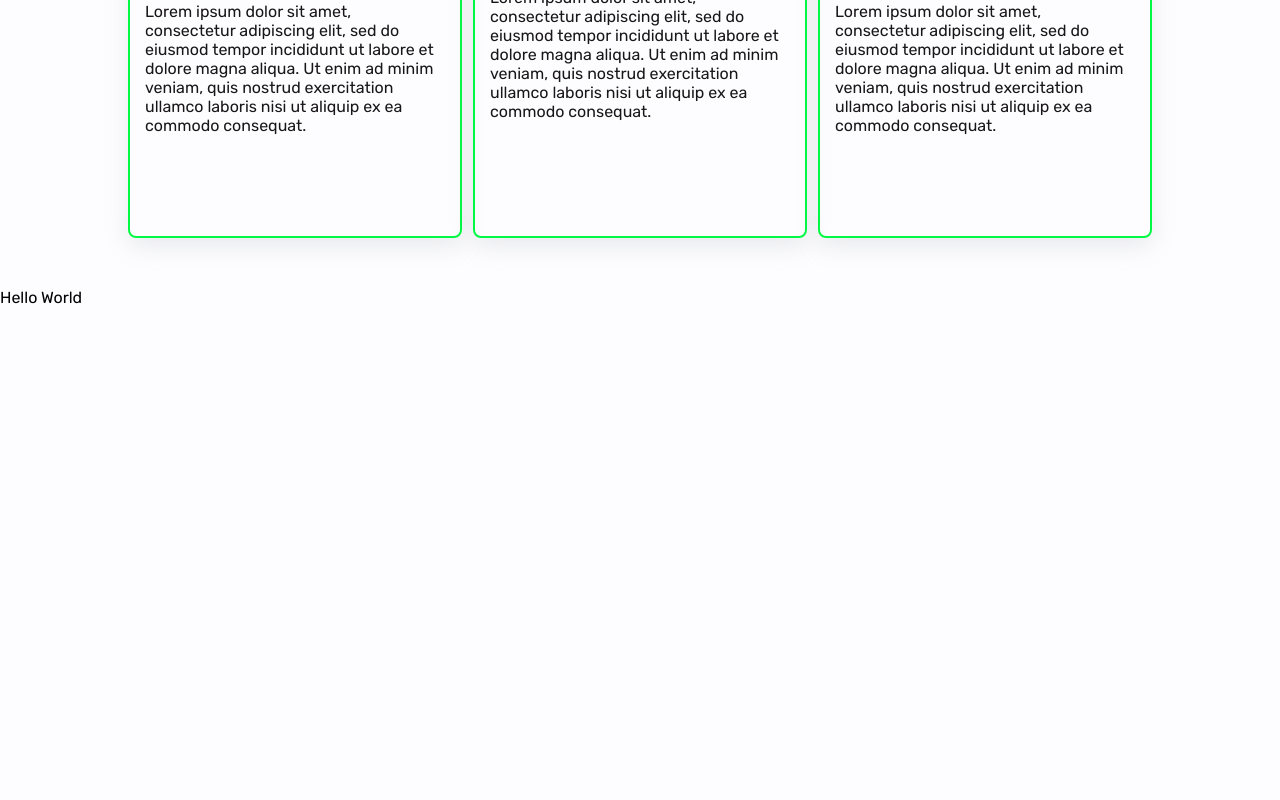
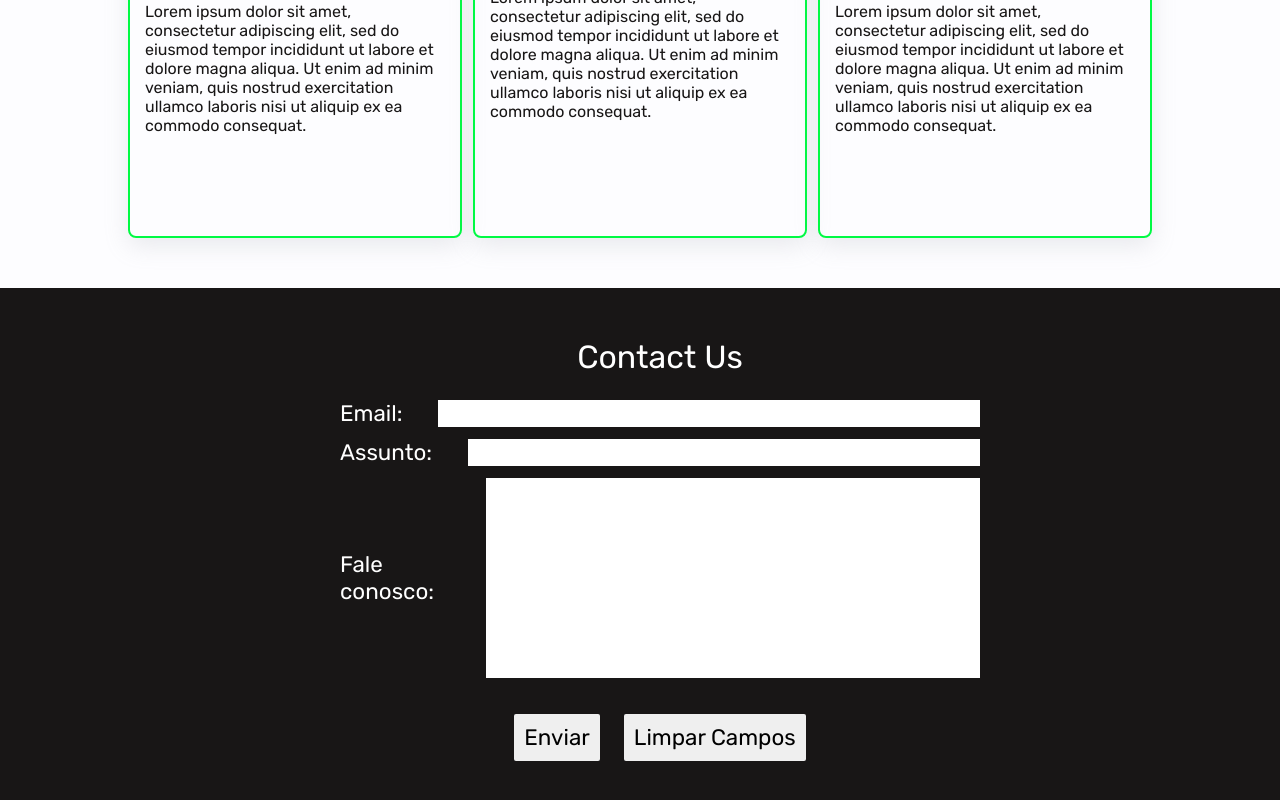
Before and after one commit to ItaloCosta99/landing-page-lcc-test, a React (Create React App) app: page / in a window 1280 px wide. Shown: the part 976-1776 px from the top of the page. Before the commit the page ends 1283 px from the top, so only its background shows below. Built offline with nearby package versions, Linux system fonts and the light colour scheme.

Commit message:
feat: form section

```diff
--- a/src/App.js
+++ b/src/App.js
@@ -1,4 +1,5 @@
 import Cards from './components/Cards';
+import Form from './components/Form';
 import Home from './components/Home';
 import Navbar from './components/Navbar';
 
@@ -8,7 +9,7 @@ function App() {
       <Navbar />
       <Home />
       <Cards />
-      <h1>Hello World</h1>
+      <Form />
     </div>
   );
 }
--- /dev/null
+++ b/src/components/Form/index.js
@@ -0,0 +1,29 @@
+import './style.css'
+export default function Form() {
+  return (
+    <form className="form" action="" method="POST" enctype="text/plain">
+      <h1>Contact Us</h1>
+      <div className="wrapper">
+        <div className="field">
+          <label for="email">Email:
+            <input type="text" name="email" id="email" />
+          </label>
+        </div>
+        <div className="field">
+          <label for="email">Assunto:
+            <input type="text" name="subject" id="Subject" />
+          </label>
+        </div>
+        <div className="field">
+          <label>Fale conosco:
+            <textarea className="talk-with-us" type="text" name="comments" id="comments"></textarea>
+          </label>
+        </div>
+        <div className="buttons">
+          <input type="submit" name="submit" value="Enviar" />
+          <input type="reset" name="reset" value="Limpar Campos" />
+        </div>
+      </div>
+    </form>
+  );
+}
--- /dev/null
+++ b/src/components/Form/style.css
@@ -0,0 +1,78 @@
+.form {
+  display: flex;
+  justify-content: center;
+  align-items: center;
+  flex-direction: column;
+  margin: 0 auto;
+  padding: 50px 20px;
+  width: 100%;
+  background: var(--primary-color);
+}
+
+.form h1 {
+  font-size: 2rem;
+  color: #fff;
+}
+
+@media screen and (max-width: 768px) {
+  .form {
+    padding: 50px 0;
+  }
+}
+
+.form .wrapper {
+  display: flex;
+  align-items: center;
+  justify-content: center;
+  flex-direction: column;
+  gap: 12px;
+  width: 100%;
+  max-width: 800px;
+  font-size: 1.4rem;
+  margin-top: 24px;
+}
+
+.form .wrapper>div {
+  display: flex;
+  align-items: center;
+  justify-content: center;
+  width: 100%;
+}
+
+.form .wrapper :last-child {
+  gap: 24px;
+}
+
+.form .wrapper .field label {
+  display: flex;
+  align-items: center;
+  justify-content: center;
+  color: #fff;
+  width: 80%;
+}
+
+.form .wrapper .field input, .form .wrapper .field textarea {
+  width: 100%;
+  margin-left: 12px;
+  resize: none;
+}
+
+.form .wrapper .buttons {
+  margin-top: 24px;
+}
+
+.form .wrapper .buttons input {
+  cursor: pointer;
+  border-radius: 2px;
+  padding: 10px;
+  transition: all 0.4s ease-in;
+}
+
+.form .wrapper .buttons input:hover {
+  transform: scale(1.1);
+  background: var(--highlight-color);
+}
+
+.form .wrapper>div .talk-with-us {
+  height: 200px;
+}
```
